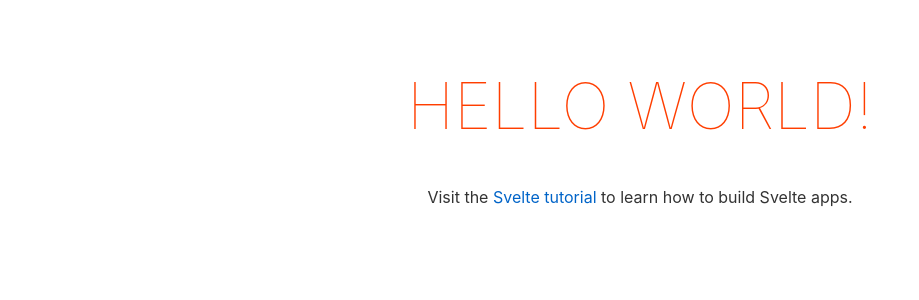
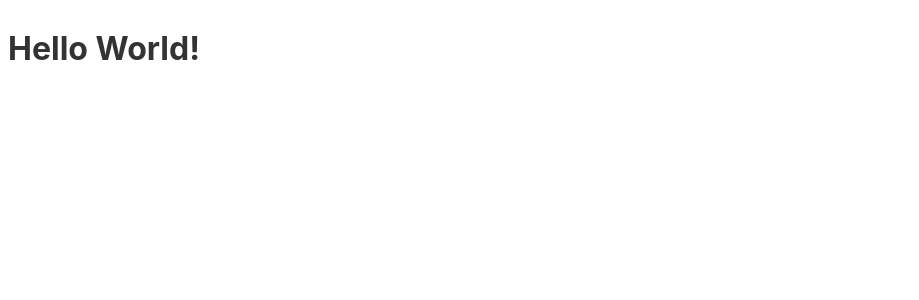
Before and after one commit to Squishy123/campfire-stories, a Svelte app: page / in a window 1280 px wide. Shown: the top 300 px of the page, without its empty margins (0-919 px from the left). Built offline with nearby package versions, Linux system fonts and the light colour scheme.

Commit message:
Added preprocessor and router

```diff
--- a/package.json
+++ b/package.json
@@ -13,7 +13,9 @@
     "rollup-plugin-livereload": "^1.0.0",
     "rollup-plugin-svelte": "^5.0.3",
     "rollup-plugin-terser": "^5.1.2",
-    "svelte": "^3.0.0"
+    "svelte": "^3.0.0",
+    "svelte-preprocess": "^3.3.1",
+    "svelte-spa-router": "^2.0.0"
   },
   "dependencies": {
     "sirv-cli": "^0.4.4"
--- a/rollup.config.js
+++ b/rollup.config.js
@@ -3,6 +3,7 @@ import resolve from '@rollup/plugin-node-resolve';
 import commonjs from '@rollup/plugin-commonjs';
 import livereload from 'rollup-plugin-livereload';
 import { terser } from 'rollup-plugin-terser';
+import autopreprocess from 'svelte-preprocess';
 
 const production = !process.env.ROLLUP_WATCH;
 
@@ -22,7 +23,8 @@ export default {
 			// a separate file — better for performance
 			css: css => {
 				css.write('public/build/bundle.css');
-			}
+			},
+			preprocess: autopreprocess()
 		}),
 
 		// If you have external dependencies installed from
--- a/src/App.svelte
+++ b/src/App.svelte
@@ -1,30 +1,6 @@
 <script>
-	export let name;
+import Router from 'svelte-spa-router';
+import routes from './routes';
 </script>
 
-<main>
-	<h1>Hello {name}!</h1>
-	<p>Visit the <a href="https://svelte.dev/tutorial">Svelte tutorial</a> to learn how to build Svelte apps.</p>
-</main>
-
-<style>
-	main {
-		text-align: center;
-		padding: 1em;
-		max-width: 240px;
-		margin: 0 auto;
-	}
-
-	h1 {
-		color: #ff3e00;
-		text-transform: uppercase;
-		font-size: 4em;
-		font-weight: 100;
-	}
-
-	@media (min-width: 640px) {
-		main {
-			max-width: none;
-		}
-	}
-</style>
+<Router {routes}/>
--- a/src/main.js
+++ b/src/main.js
@@ -1,4 +1,4 @@
-import App from './App.svelte';
+import App from './app.svelte';
 
 const app = new App({
 	target: document.body,
--- /dev/null
+++ b/src/routes.js
@@ -0,0 +1,5 @@
+import Home from './routes/home.svelte'
+
+export default {
+    '/': Home
+}
--- /dev/null
+++ b/src/routes/home.svelte
@@ -0,0 +1 @@
+<h1>Hello World!</h1>
```
Also changed, not shown: 1 other file (tests, documents, lock files or other folders).
